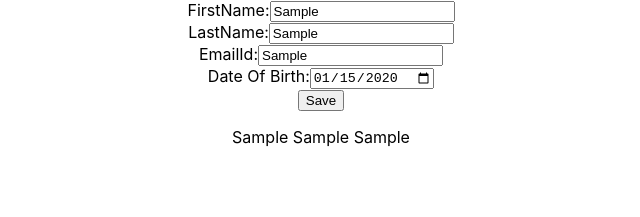
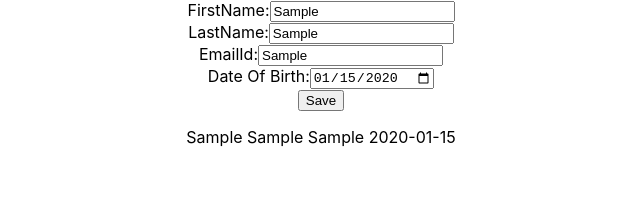
Before and after one commit to RaviAcharya/ExaThaugtProject, a React (Create React App) app: page / in a window 1280 px wide. Both pictures are taken after typing "Sample", "Sample", "Sample", "2020-01-15" into the empty fields and a click on the button "Save". Shown: the top 217 px of the page, without its empty margins (319-959 px from the left). Built offline with nearby package versions, Linux system fonts and the light colour scheme.

Commit message:
"fourth commit"

```diff
--- a/src/comonents/Display.js
+++ b/src/comonents/Display.js
@@ -3,7 +3,7 @@ import React, {Component} from "react";
 function Display(props){
         return(
             <div>
-                <p>{props.firstname}    {props.lastname}    {props.emailId}  {/*props.dateOfBirth*/}</p>
+                <p>{props.firstname}    {props.lastname}    {props.emailId}  {props.dateOfBirth}</p>
             </div>
         )
 
```
